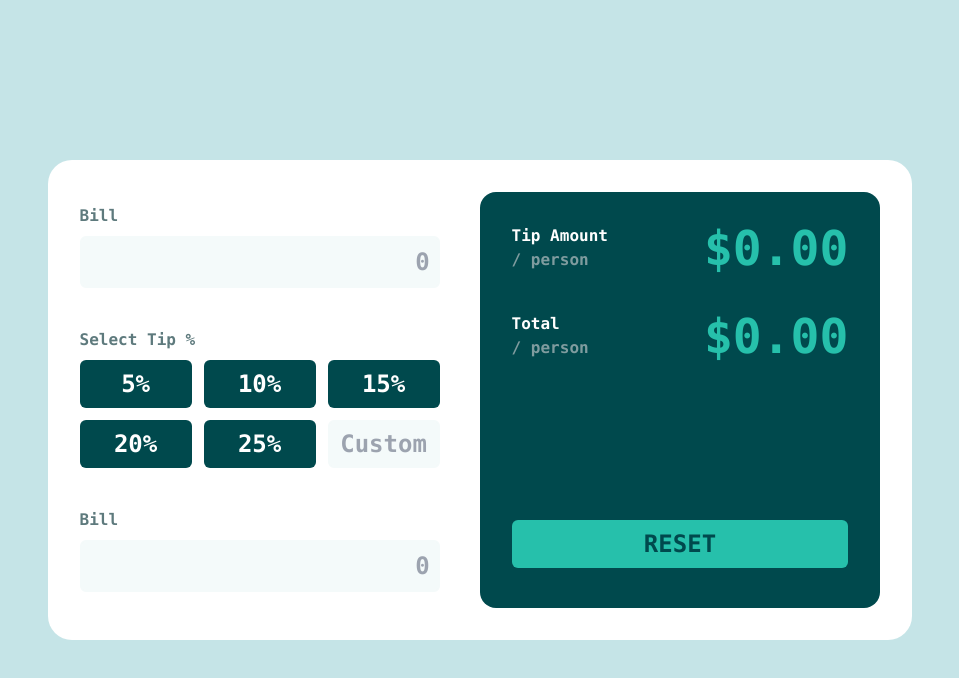
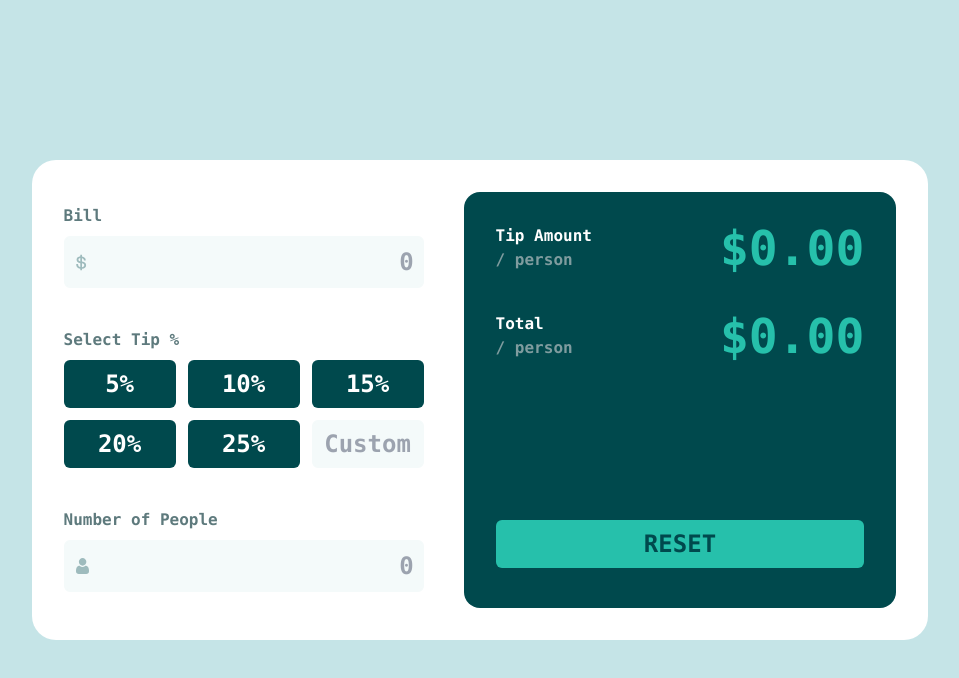
Before and after one commit to HectorKayman/react-tipper-fm, a React (Vite) app: page / in a window 1280 px wide. Shown: the top 678 px of the page, without its empty margins (160-1119 px from the left). Built offline with nearby package versions, Linux system fonts and the light colour scheme.

Commit message:
Add logos to input fields

```diff
--- a/src/App.jsx
+++ b/src/App.jsx
@@ -1,3 +1,6 @@
+import Dollar from "./images/icon-dollar.svg";
+import People from "./images/icon-person.svg";
+
 export default function App() {
   return (
     <div className="flex gap-10 rounded-3xl bg-white p-8 font-mono font-bold">
@@ -10,7 +13,7 @@ export default function App() {
 function TipForm() {
   return (
     <form className="flex flex-col gap-10 py-3">
-      <FormInput />
+      <FormInput logo={Dollar}>Bill</FormInput>
 
       <fieldset className="grid grid-cols-3 gap-3">
         <legend className="mb-2 text-darkGrayishCyan">Select Tip %</legend>
@@ -36,23 +39,28 @@ function TipForm() {
         />
       </fieldset>
 
-      <FormInput />
+      <FormInput logo={People}>Number of People</FormInput>
     </form>
   );
 }
 
-function FormInput() {
+function FormInput({ logo, children }) {
   return (
     <div className="flex flex-col">
       <label className="mb-2 text-darkGrayishCyan" htmlFor="bill">
-        Bill
+        {children}
       </label>
-      <input
-        className="rounded-md border-2 border-VeryLightGrayishCyan bg-VeryLightGrayishCyan p-2 text-right text-2xl text-veryDarkCyan focus:border-2 focus:border-strongCyan focus:outline-none"
-        type="text"
-        id="bill"
-        placeholder="0"
-      />
+      <div className="relative">
+        <div className="pointer-events-none absolute inset-y-0 left-0 flex items-center pl-3">
+          <img className="text-darkGrayishCyan sm:text-sm" src={logo} alt="" />
+        </div>
+        <input
+          className="w-full rounded-md border-2 border-VeryLightGrayishCyan bg-VeryLightGrayishCyan p-2 text-right text-2xl text-veryDarkCyan focus:border-2 focus:border-strongCyan focus:outline-none"
+          type="text"
+          id="bill"
+          placeholder="0"
+        />
+      </div>
     </div>
   );
 }
@@ -68,7 +76,7 @@ function FormRadio({ id, value, peer, children }) {
         value={value}
       />
       <label
-        className={`h-full w-full cursor-pointer rounded-md bg-veryDarkCyan py-2 text-center text-2xl text-white peer-checked/${peer}:bg-strongCyan hover:bg-lightGrayishCyan hover:text-veryDarkCyan`}
+        className={`h-full w-full cursor-pointer rounded-md bg-veryDarkCyan py-2 text-center text-2xl text-white  hover:bg-lightGrayishCyan hover:text-veryDarkCyan peer-checked/${peer}:bg-strongCyan`}
         htmlFor={id}
       >
         {children}
@@ -93,7 +101,10 @@ function TipDisplay() {
 
 function DisplayText({ children }) {
   return (
-    <div className="flex justify-between gap-24">
+    <div
+      className="flex justify-between gap-32
+    "
+    >
       <div>
         <legend className="text-white">{children}</legend>
         <legend className="text-grayishCyan">/ person</legend>
```
